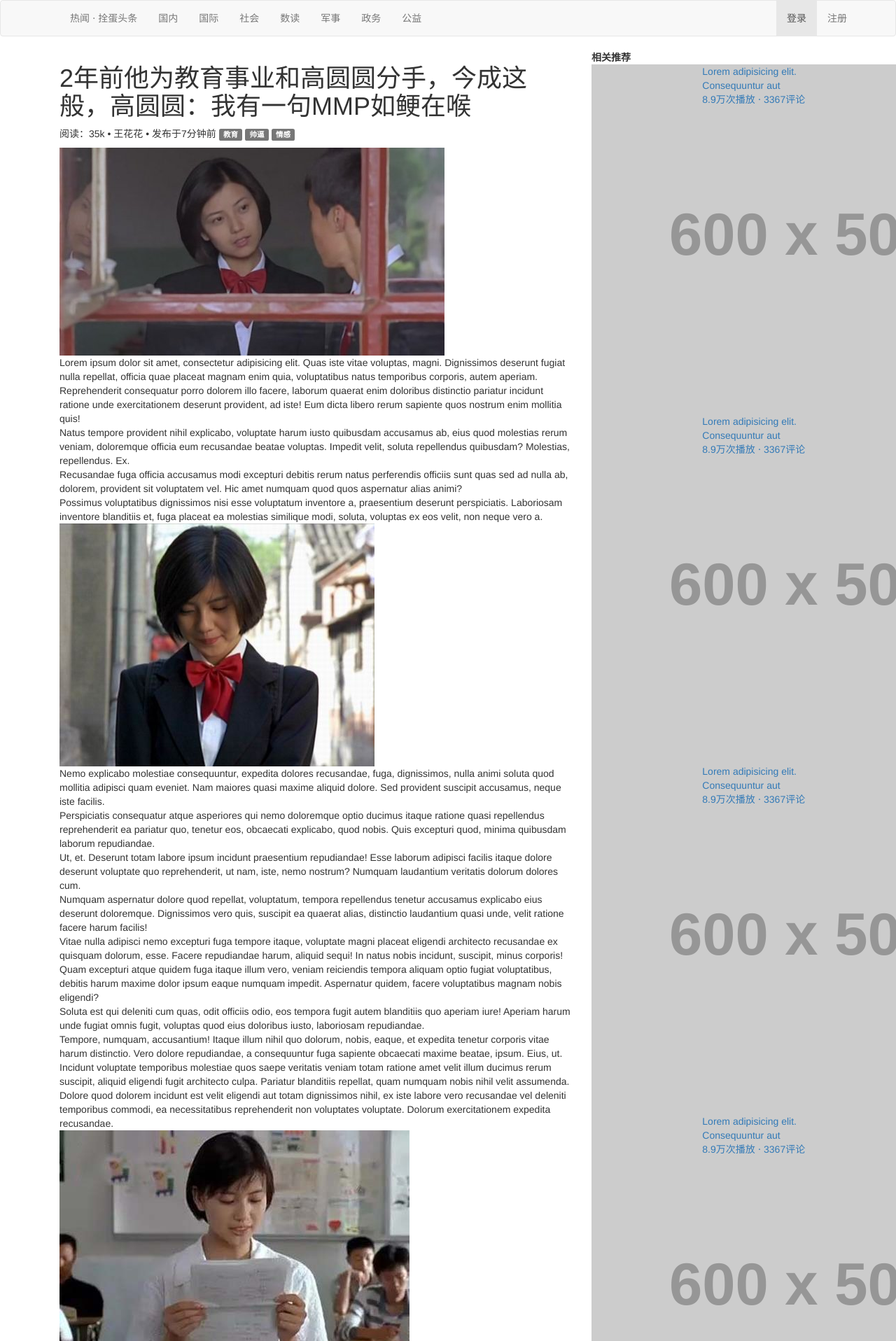
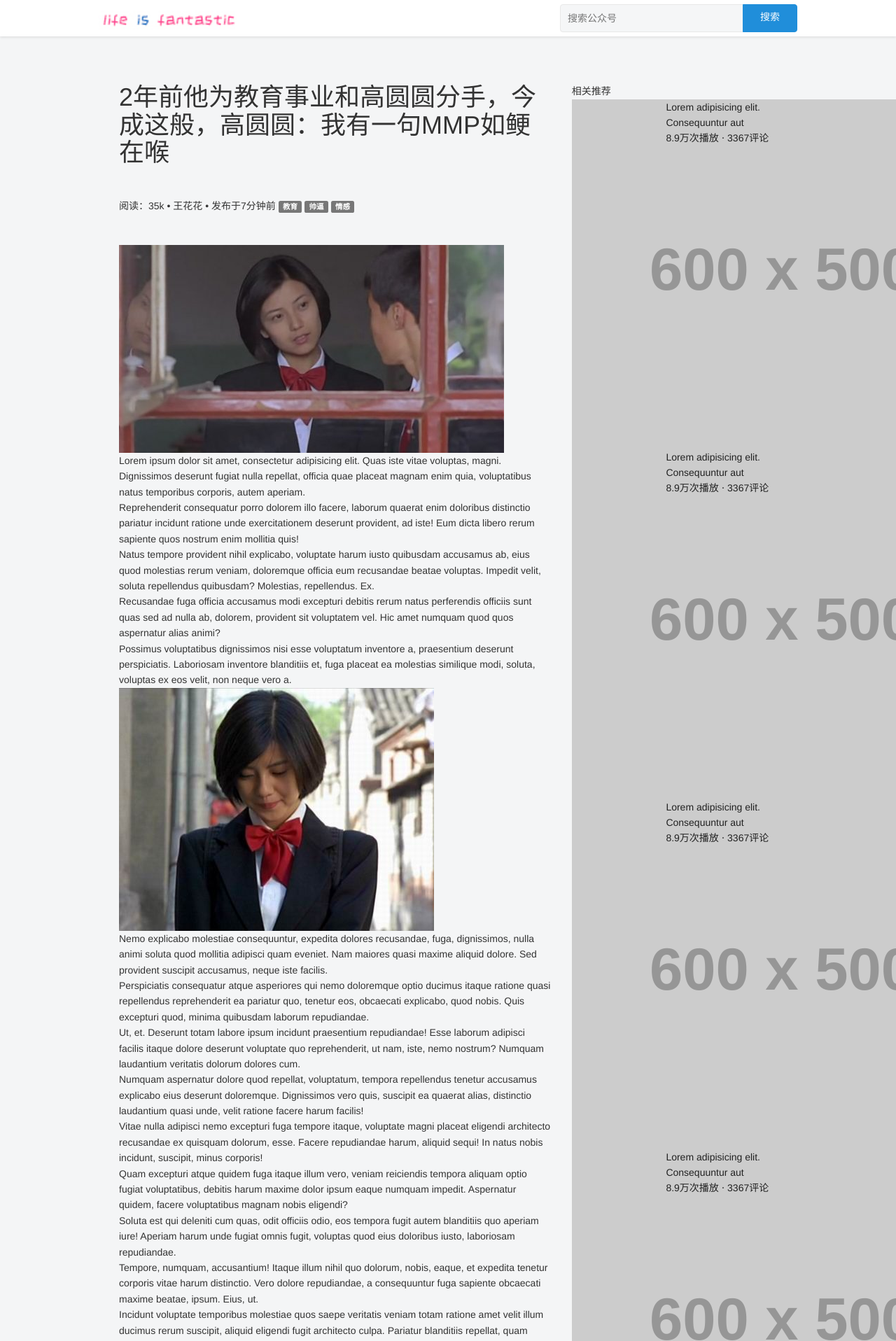
Before and after one commit to CoderCharm/Fantastic, a Flask app: template app/templates/news.html in a window 1280 px wide; the page is wider, and only the part inside the window is pictured. Shown: the top 1916 px of that part at 70% size. Run offline with Flask 2, Linux system fonts and the light colour scheme; the template is opened without the code that fills it, so the values that code supplies are empty; grey boxes labelled with a size stand in for pictures from a placeholder-image service; parts of the project's set-up code (start-up, migrations or seed data) failed here and were passed over; some libraries are stand-ins or nearby versions.

Commit message:
修改接口，新增文章内容api新闻详情页的调整

```diff
--- a/app/article/views.py
+++ b/app/article/views.py
@@ -14,3 +14,7 @@ from flask import render_template, redirect, url_for
 @article.route("/")  # 指定默认路由
 def index():
     return render_template("article/index.html")
+
+@article.route("/news")  # 新闻详情页
+def news():
+    return render_template("news.html")
--- a/app/templates/news.html
+++ b/app/templates/news.html
@@ -5,37 +5,41 @@
     <meta charset="UTF-8">
     <meta name="viewport" content="width=device-width, initial-scale=1.0">
     <meta http-equiv="X-UA-Compatible" content="ie=edge">
-    <title>拴蛋头条</title>
+    <title>Life is Fantastic</title>
     <link rel="stylesheet" href="{{ url_for("static", filename='css/bootstrap.min.css')}}">
     <link rel="stylesheet" href="{{ url_for("static", filename='css/main.css')}}">
+      <link rel="stylesheet" href="../static/css/common.css">
+    <link rel="stylesheet" href="../static/css/index.css">
+    <link rel="stylesheet" href="../static/css/author.css">
 </head>
 
 <body>
-<div class="navbar navbar-default">
-    <div class="container">
-        <div class="navbar-header">
-            <a href="article/index.html" class="navbar-brand">
-            </a>
+ <div class="middlebar">
+        <div class="middlebar-inner clearfix">
+            <div class="bui-left logo-box">
+                <a href="/" class="logo-link">
+                    <img src="../static/img/logo.jpg" class="logo" style="width: 200px;height: 50px;">
+                </a>
+            </div>
+            <div class="search-wrapper fr">
+                <input type="text" placeholder="搜索公众号" autocomplete="off" class="search-inner"
+                       value=""/>
+                <div class="search-btn">
+                    <button type="button">
+                        <span>搜索</span>
+                    </button>
+                </div>
+            </div>
         </div>
-        <ul class="nav navbar-nav">
-            <li><a href="#">热闻 ⋅ 拴蛋头条</a></li>
-            <li><a href="#">国内</a></li>
-            <li><a href="#">国际</a></li>
-            <li><a href="#">社会</a></li>
-            <li><a href="#">数读</a></li>
-            <li><a href="#">军事</a></li>
-            <li><a href="#">政务</a></li>
-            <li><a href="#">公益</a></li>
-        </ul>
-        <ul class="nav navbar-nav navbar-right">
-            <li class="active"><a href="login.html">登录</a></li>
-            <li><a href="signup.html">注册</a></li>
-        </ul>
     </div>
-</div>
+ <br>
+ <br>
+ <br>
 <div class="container">
   <div class="col-md-8 news">
     <h1 class="title">2年前他为教育事业和高圆圆分手，今成这般，高圆圆：我有一句MMP如鲠在喉</h1>
+      <br>
+      <br>
     <p class="info">
       <span>阅读：35k</span> •
        <span>王花花</span> •
@@ -44,6 +48,8 @@
        <span class="label label-default">帅逼</span>
        <span class="label label-default">情感</span>
     </p>
+      <br>
+      <br>
     <div class="content">
       <img src="img/2-2.jpg" alt="">
       <div>Lorem ipsum dolor sit amet, consectetur adipisicing elit. Quas iste vitae voluptas, magni. Dignissimos deserunt fugiat nulla repellat, officia quae placeat magnam enim quia, voluptatibus natus temporibus corporis, autem aperiam.</div>
```
Also changed, not shown: app/api/v1/article.py (+15 -1 lines), app/static/img/logo.jpg, app/static/img/timg.jpg (added).
